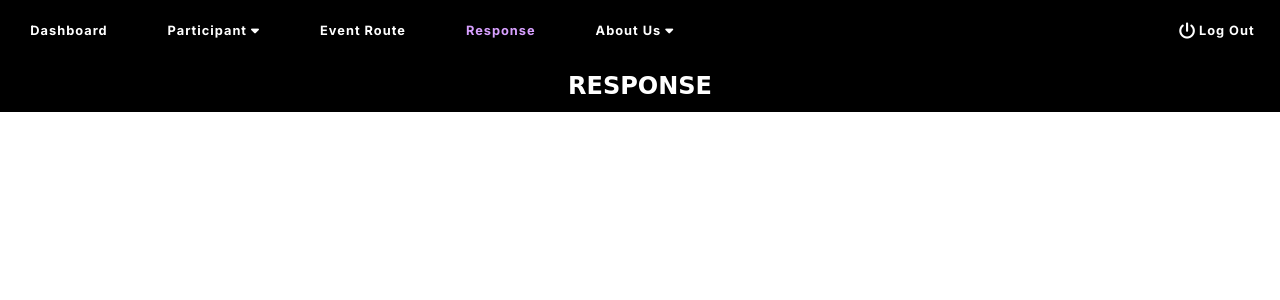
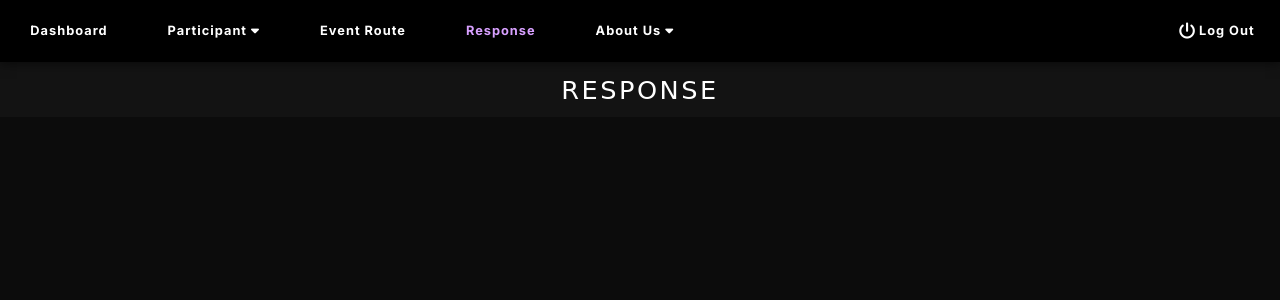
Before and after one commit to HappySmilingg/GlowPaintRunEMS, a Flask app: page /Organiser/response in a window 1280 px wide. Shown: the top 300 px of the page. Run offline with Flask 3, Linux system fonts and the light colour scheme; some libraries are stand-ins or nearby versions; some web fonts are replaced.

Commit message:
response update

```diff
--- a/static/response.css
+++ b/static/response.css
@@ -1,17 +1,39 @@
-.container h1 {
-    font-size: 24px;
-    color: #fff;
-    padding-top: 10px;
+.container {
+    width: 100%;
+    padding: 2.5vw;
+    background-color: #1A1A1A;
+    display: flex;
+    flex-direction: column;
+    align-items: center;
 }
 
-.container {
-    height: 50px;
-    text-align: center;
-    background-color: #000000;
+/* Top Bar */
+.top-bar {
+    width: 100%;
+    display: flex;
+    align-items: center;
+    justify-content: space-between;
+    padding-top:1vw;
+    padding-bottom: 1vw;
+    padding-left: 1vw;
+    padding-right: 1vw;
+    background: #131313;
 }
 
-body {
+.back-button {
+    font-size: 2.0vw;
+    cursor: pointer;
+    color: white;
+    margin-right: 10px;
+}
+
+.bar-text {
+    font-size: 2.0vw;
     font-family: 'Irish Grover', cursive;
-    background-color: #FFF;
-    color: #000000;
+    font-weight: 400;
+    color: white;
+    letter-spacing: 2.50px;
+    flex-grow: 1;
+    text-align: center;
 }
+/* Top Bar End */
--- a/templates/Organiser/response.html
+++ b/templates/Organiser/response.html
@@ -39,9 +39,9 @@
             </div>
         </div>
     </div>
-
-      <div class="container">
-        <h1>RESPONSE</h1>
+    <div class="top-bar">
+        <div class="bar-text">RESPONSE</div>
+    </div>
 
 
 </body>
```
